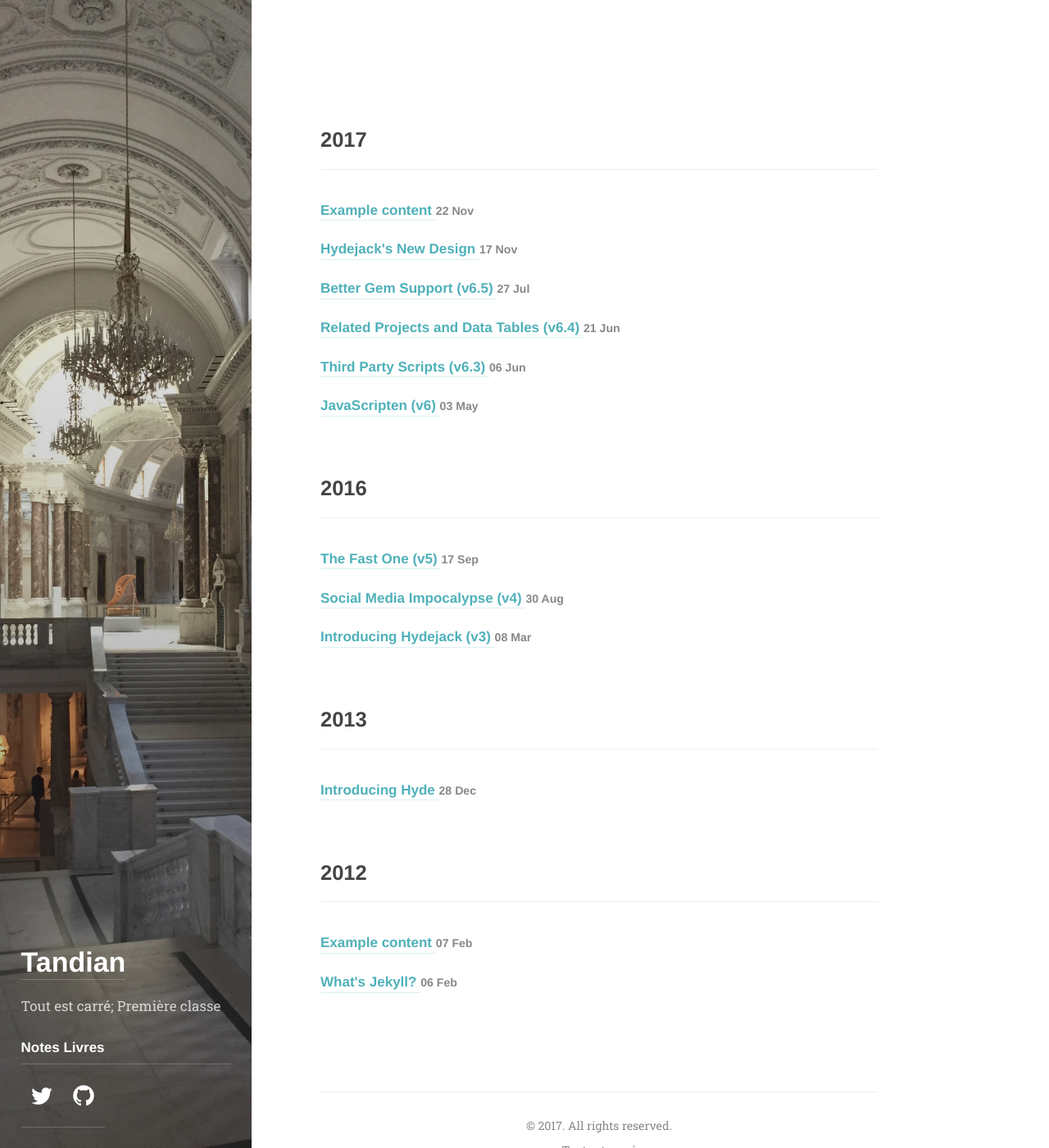
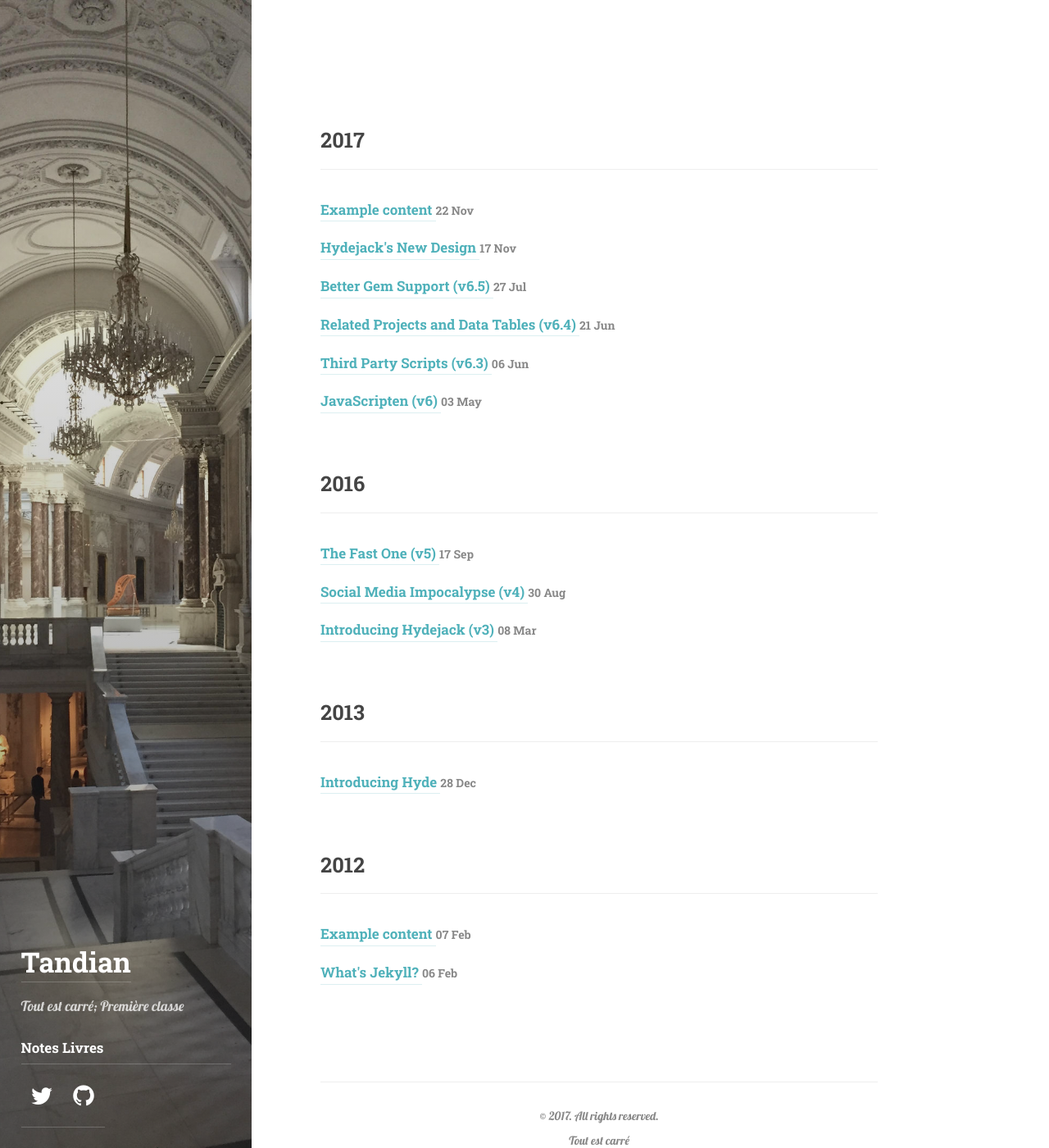
Before and after one commit to abdoulaye-tnd/tandian, a Jekyll site: the page built from index.html, in a window 1280 px wide and 1400 px high. Shown: the whole window at 82% size. Built offline with Jekyll 4.4.1, drawn with Linux system fonts in a browser that asks for light colours; some web fonts are replaced; the list of posts is cut into pages by our own code.

Commit message:
Update _config.yml

```diff
--- a/_config.yml
+++ b/_config.yml
@@ -84,10 +84,9 @@ accent_color:          '#4fb1ba'
 # See: <https://qwtel.com/hydejack/docs/configuration/>
 
 
-font:         "'Roboto Slab', Helvetica, Arial, sans-serif"
-font_heading: "'Righteous', Helvetica, Arial, sans-serif"
-google_fonts: "Righteous:700|Roboto+Slab:400,400i,700,700i"
-
+font:         "Lobster, Helvetica, Arial, sans-serif"
+font_heading: "'Roboto Slab', Helvetica, Arial, sans-serif"
+google_fonts: "Roboto+Slab:700|Lobster:400,400i,700,700i"
 
 # 3rd Party Integrations
 # ----------------------------------------------------------------------------------------
```
